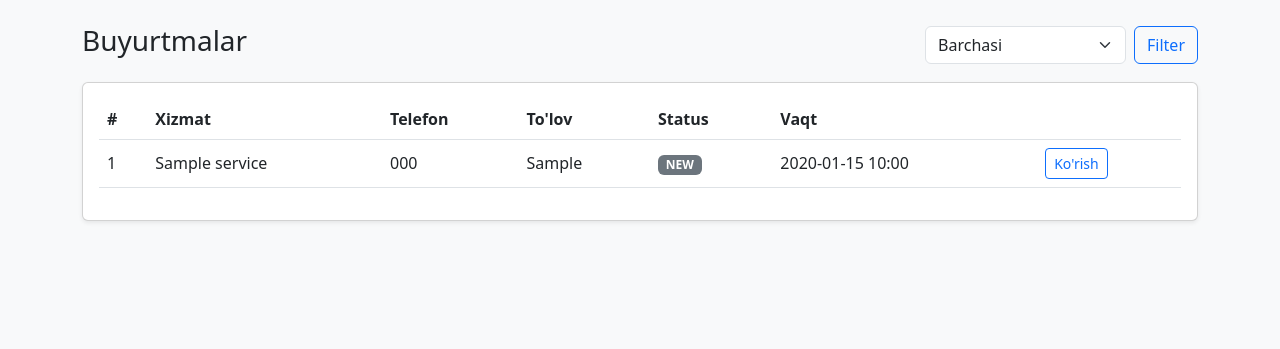
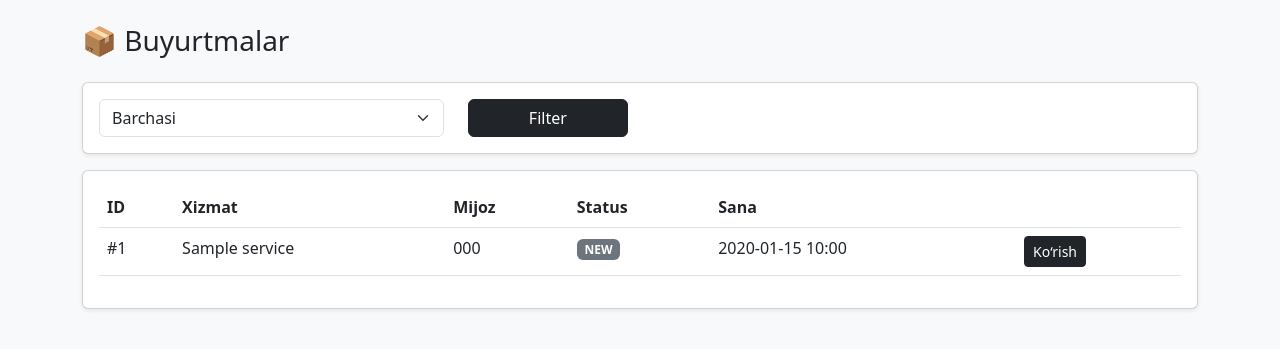
Before and after one commit to Mirfayziev/Xizmat_Korsatish, a Flask app: page /admin/orders in a window 1280 px wide. Shown: the part 56-405 px from the top of the page. Run offline with Flask 3, Linux system fonts and the light colour scheme; the visitor is signed in with stand-in values (Sample User, id 1); tables that the repository leaves empty hold one stand-in row (values such as "Sample post").

Commit message:
Update orders.html

```diff
--- a/templates/orders.html
+++ b/templates/orders.html
@@ -1,52 +1,70 @@
 {% extends "base.html" %}
 {% block content %}
-<div class="d-flex justify-content-between align-items-center mb-3">
-  <h3>Buyurtmalar</h3>
-  <form class="d-flex" method="get">
-    <select name="status" class="form-select me-2">
+
+<h3 class="mb-4">📦 Buyurtmalar</h3>
+
+<div class="card shadow-sm mb-3">
+    <div class="card-body">
+
+        <form method="GET" class="row">
+
+            <div class="col-md-4">
+                <select name="status" class="form-select">
                     <option value="">Barchasi</option>
-      {% for st in OrderStatus %}
-      <option value="{{ st.value }}" {% if status_filter == st.value %}selected{% endif %}>{{ st.value }}</option>
-      {% endfor %}
+                    <option value="NEW">NEW</option>
+                    <option value="PENDING">PENDING</option>
+                    <option value="IN_PROGRESS">IN_PROGRESS</option>
+                    <option value="DONE">DONE</option>
+                    <option value="PAYMENT_PENDING">PAYMENT_PENDING</option>
+                    <option value="CLOSED">CLOSED</option>
                 </select>
-    <button class="btn btn-outline-primary" type="submit">Filter</button>
-  </form>
             </div>
 
+            <div class="col-md-2">
+                <button class="btn btn-dark w-100">Filter</button>
+            </div>
+
+        </form>
+
+    </div>
+</div>
+
+
 <div class="card shadow-sm">
-  <div class="card-body table-responsive">
-    <table class="table table-hover align-middle">
+    <div class="card-body">
+
+        <table class="table">
             <thead>
             <tr>
-        <th>#</th>
+                <th>ID</th>
                 <th>Xizmat</th>
-        <th>Telefon</th>
-        <th>To'lov</th>
+                <th>Mijoz</th>
                 <th>Status</th>
-        <th>Vaqt</th>
+                <th>Sana</th>
                 <th></th>
             </tr>
             </thead>
+
             <tbody>
             {% for o in orders %}
             <tr>
-        <td>{{ o.id }}</td>
+                <td>#{{ o.id }}</td>
+                <td>{{ o.service.name if o.service else "-" }}</td>
+                <td>{{ o.phone }}</td>
                 <td>
-          {% if o.service %}
-            {{ o.service.name }}
-          {% else %}
-            -
-          {% endif %}
+                    <span class="badge bg-secondary">{{ o.status.value }}</span>
                 </td>
-        <td>{{ o.phone or '-' }}</td>
-        <td>{{ o.payment_method or '-' }}</td>
-        <td><span class="badge bg-secondary">{{ o.status.value }}</span></td>
-        <td>{{ o.created_at.strftime('%Y-%m-%d %H:%M') if o.created_at }}</td>
-        <td><a href="{{ url_for('admin_order_detail', order_id=o.id) }}" class="btn btn-sm btn-outline-primary">Ko'rish</a></td>
+                <td>{{ o.created_at.strftime("%Y-%m-%d %H:%M") }}</td>
+                <td>
+                    <a href="/admin/orders/{{ o.id }}" class="btn btn-sm btn-dark">Ko‘rish</a>
+                </td>
             </tr>
             {% endfor %}
             </tbody>
+
         </table>
+
     </div>
 </div>
+
 {% endblock %}
```
Lines whose indentation alone changed are shown as unchanged.
